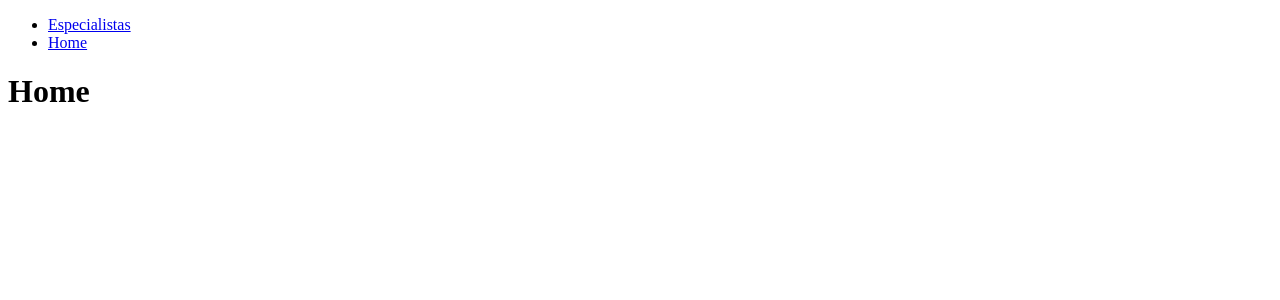
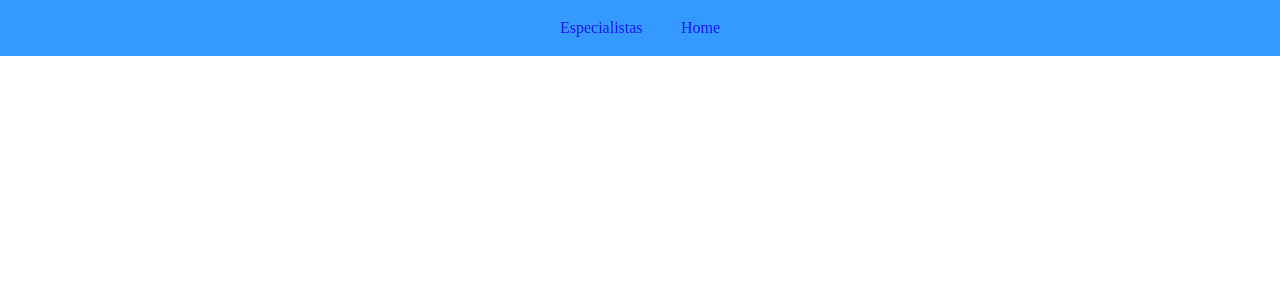
Before and after one commit to franhii/centrosib, a React (Create React App) app in the folder views/: page / in a window 1280 px wide. Shown: the top 300 px of the page. Built offline with nearby package versions, Linux system fonts and the light colour scheme.

Commit message:
con suerte no rompí nada

```diff
--- a/views/package.json
+++ b/views/package.json
@@ -8,6 +8,7 @@
     "@testing-library/user-event": "^13.5.0",
     "react": "^18.1.0",
     "react-dom": "^18.1.0",
+    "react-icons": "^4.3.1",
     "react-router-dom": "^6.3.0",
     "react-scripts": "5.0.1",
     "web-vitals": "^2.1.4"
--- /dev/null
+++ b/views/src/App.css
@@ -0,0 +1,7 @@
+*,
+*::before,
+*::after,
+body {
+  margin: 0;
+  padding: 0;
+}
--- a/views/src/App.jsx
+++ b/views/src/App.jsx
@@ -1,12 +1,11 @@
-import Navbar from './components/Navbar'
-import PagesRoutes from './pages/PagesRoutes.jsx'
+import Navbar from "./Components/Navbar/Navbar";
+import "./App.css";
 const App = () => {
-	return (
-		<div>
-			<Navbar />
-			<PagesRoutes />
-		</div>
-	)
-}
+  return (
+    <div>
+      <Navbar />
+    </div>
+  );
+};
 
-export default App
+export default App;
--- a/views/src/pages/PagesRoutes.jsx
+++ b/views/src/Components/Navbar/NavLinks.jsx
@@ -1,5 +1,5 @@
 import { Route, Routes } from "react-router-dom"
-import Especialistas from './Especialistas.jsx'
+import { Especialistas } from '../../Pages'
 const PagesRoutes = () => {
 	return (
 		<div>
@@ -8,7 +8,7 @@ const PagesRoutes = () => {
 					element={<Especialistas />}
 				/>
 				<Route path="/"
-					element={<h1>Home</h1>}
+					element={""}
 				/>
 			</Routes>
 		</div>
--- /dev/null
+++ b/views/src/Components/Navbar/Navbar.css
@@ -0,0 +1,24 @@
+.NavBar {
+  background-color: dodgerblue;
+  min-height: 3rem;
+  width: 100%;
+  opacity: 0.9;
+  position: fixed;
+  display: flex;
+  flex-flow: column;
+  justify-content: center;
+  align-items: center;
+}
+.NavBar nav ul {
+  list-style: none;
+  margin: 0;
+  padding: 0;
+}
+
+.NavBar nav ul li {
+  display: inline-block;
+  margin: 1.2rem;
+}
+.NavBar nav ul li a {
+  text-decoration: none;
+}
--- /dev/null
+++ b/views/src/Components/Navbar/Navbar.jsx
@@ -0,0 +1,46 @@
+import { useState } from "react";
+import { NavLink } from "react-router-dom";
+import "./Navbar.css";
+import { MdClose } from "react-icons/md";
+import { FiMenu } from "react-icons/fi";
+import NavLinks from "./NavLinks"
+const Navbar = () => {
+  const [navbarOpen, setNavbarOpen] = useState(false);
+  const handleToggle = () => {
+    setNavbarOpen((prev) => !prev);
+  };
+  const closeMenu = () => {
+    setNavbarOpen(false);
+  };
+  return (
+    <div>
+      <div className="NavBar">
+        <nav>
+          {/* <button onClick={handleToggle}>
+            {navbarOpen ? (
+              <MdClose style={{ color: "#fff", width: "40px", height: "40px" }} />
+            ) : (
+              <FiMenu
+                style={{ color: "#7b7b7b", width: "40px", height: "40px" }}
+              />
+            )}
+          </button> */}
+          <ul className={`menuNav ${navbarOpen ? " showMenu" : ""}`}>
+            <li>
+              <NavLink to="/especialistas" onClick={() => closeMenu()}>
+                Especialistas
+              </NavLink>
+            </li>
+            <li>
+              <NavLink to="/">Home</NavLink>
+            </li>
+          </ul>
+        </nav>
+      </div>
+
+      <NavLinks />
+    </div>
+  );
+};
+
+export default Navbar;
--- /dev/null
+++ b/views/src/Pages/Especialistas/Especialistas.css
@@ -0,0 +1,25 @@
+.container {
+  padding-top: 6rem;
+  background-color: aquamarine;
+  display: grid;
+  grid-template-rows: 1fr;
+  gap: 1rem;
+  width: 100%;
+}
+
+.doctor {
+  margin: 1rem;
+  border: 1px solid red;
+  border-radius: 0.5rem 0.5rem 0 0;
+}
+
+.photo {
+  max-width: 100%;
+  border-radius: 0.4rem 0.4rem 0 0;
+}
+
+.specializations {
+  display: flex;
+  gap: 0.5rem;
+  flex-wrap: wrap;
+}
--- /dev/null
+++ b/views/src/Pages/Especialistas/Especialistas.jsx
@@ -0,0 +1,58 @@
+import { useEffect, useState } from "react";
+import "./Especialistas.css";
+
+const Especialistas = () => {
+  const [data, setData] = useState(null);
+  const [loading, setLoading] = useState(true);
+  const [error, setError] = useState(null);
+
+  useEffect(() => {
+    const getData = async () => {
+      try {
+        const res = await fetch(`api/v1/doctors`);
+        if (!res.ok) {
+          throw new Error(`This is an HTTP error: The status is ${res.status}`);
+        }
+        let actualData = await res.json();
+        setData(actualData);
+        setError(null);
+      } catch (err) {
+        setError(err.message);
+        setData(null);
+      } finally {
+        setLoading(false);
+      }
+    };
+    getData();
+  }, []);
+
+  const doctorRenderer =
+    data &&
+    data.map((d) => (
+      <div className="doctor" key={d.id}>
+        <img className="photo" src={d.image_url} />
+        <h1 className="name">{`${d.first_name} ${d.last_name}`}</h1>
+        <p className="">{`${d.professional_statement}`}</p>
+
+        {d.specialization && d.specialization.length > 0 && (
+
+          <div className="specializations">
+            {d.specialization.map((specialization, idx) => (
+              <div key={idx}>
+                <h3 key={specialization}>
+                  {specialization.specialization_name}
+                </h3>
+              </div>
+            ))}
+          </div>
+        )}
+      </div>
+    ));
+
+  return <div>
+    <div className="container">{doctorRenderer}
+    </div>
+  </div>
+};
+
+export default Especialistas;
--- /dev/null
+++ b/views/src/Pages/index.js
@@ -0,0 +1 @@
+export { default as Especialistas } from './Especialistas/Especialistas.jsx';
--- a/views/src/components/Navbar.jsx
+++ /dev/null
@@ -1,19 +0,0 @@
-import { NavLink } from 'react-router-dom'
-import "./Navbar.css";
-
-const Navbar = () => {
-	return (
-		<div>
-			<ul>
-				<li>
-					<NavLink to='/especialistas'>Especialistas</NavLink>
-				</li>
-				<li>
-					<NavLink to='/'>Home</NavLink>
-				</li>
-			</ul>
-		</div>
-	)
-};
-
-export default Navbar;
--- a/views/src/pages/Especialistas.jsx
+++ /dev/null
@@ -1,57 +0,0 @@
-import { useEffect, useState } from "react"
-
-const Especialistas = () => {
-	const [data, setData] = useState(null)
-	const [loading, setLoading] = useState(true)
-	const [error, setError] = useState(null)
-
-
-
-	useEffect(() => {
-		const getData = async () => {
-			try {
-				const res = await fetch(`api/v1/doctors`)
-				if (!res.ok) {
-					throw new Error(`This is an HTTP error: The status is ${res.status}`)
-				}
-				let actualData = await res.json()
-				setData(actualData)
-				setError(null)
-			}
-			catch (err) {
-				setError(err.message)
-				setData(null);
-			}
-			finally {
-				setLoading(false)
-			}
-		}
-		getData()
-	}, [])
-
-	const doctorRenderer = data && data.map((d) => (
-		<div className="container" key={d.id}>
-			<h1>{`${d.first_name} ${d.last_name}`}</h1>
-			<h2>{`${d.professional_statement}`}</h2>
-			{d.specialization && d.specialization.length > 0 && (
-				<div className="specializations">
-					{d.specialization.map((specialization, idx) => (
-						<div key={idx}>
-							<h3 key={specialization}>
-								{specialization.specialization_name}
-							</h3>
-						</div>))}
-				</div>
-			)}
-			<img src={d.image_url} />
-		</div>
-	))
-
-	return (
-		<div>
-			{doctorRenderer}
-		</div>
-	)
-}
-
-export default Especialistas
```
Also changed, not shown: views/src/components/Navbar.css (deleted), 1 other file (tests, documents, lock files or other folders).
